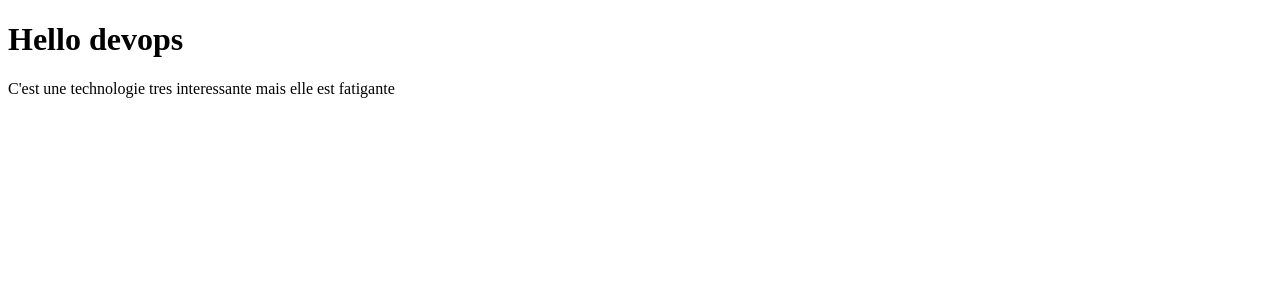
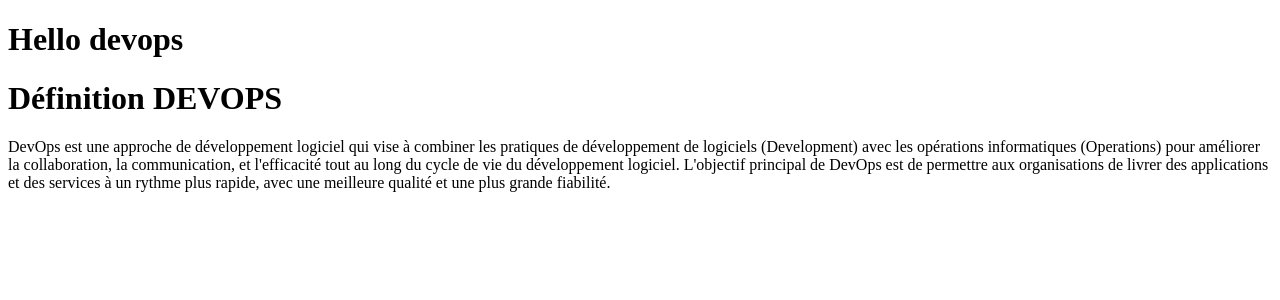
Before and after one commit to TheJoker793/jenkins2808, an Angular app: page / in a window 1280 px wide. Shown: the top 300 px of the page. Built offline with nearby package versions, Linux system fonts and the light colour scheme.

Commit message:
definition

```diff
--- a/src/app/app.component.html
+++ b/src/app/app.component.html
@@ -1,2 +1,8 @@
 <h1>Hello devops</h1>
-<p>C'est une technologie tres interessante mais elle est fatigante</p>
+<h1>Définition DEVOPS</h1>
+<div>DevOps est une approche de développement logiciel qui vise à combiner les pratiques de développement de logiciels
+    (Development) avec les opérations informatiques (Operations) pour améliorer la collaboration, la communication, et
+    l'efficacité tout au long du cycle de vie du développement logiciel. L'objectif principal de DevOps est de permettre
+    aux organisations de livrer des applications et des services à un rythme plus rapide, avec une meilleure qualité et
+    une plus grande fiabilité.
+</div>
```
